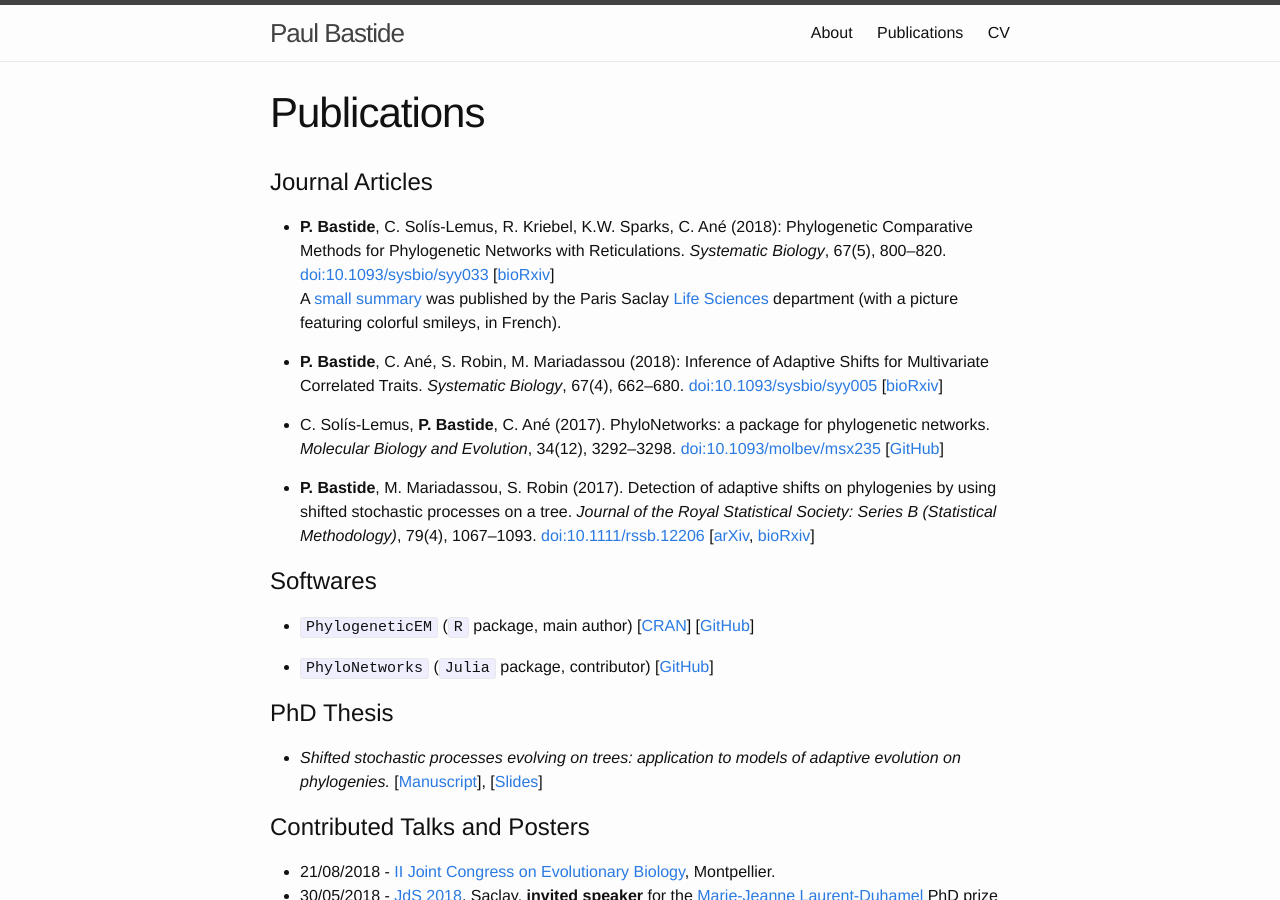
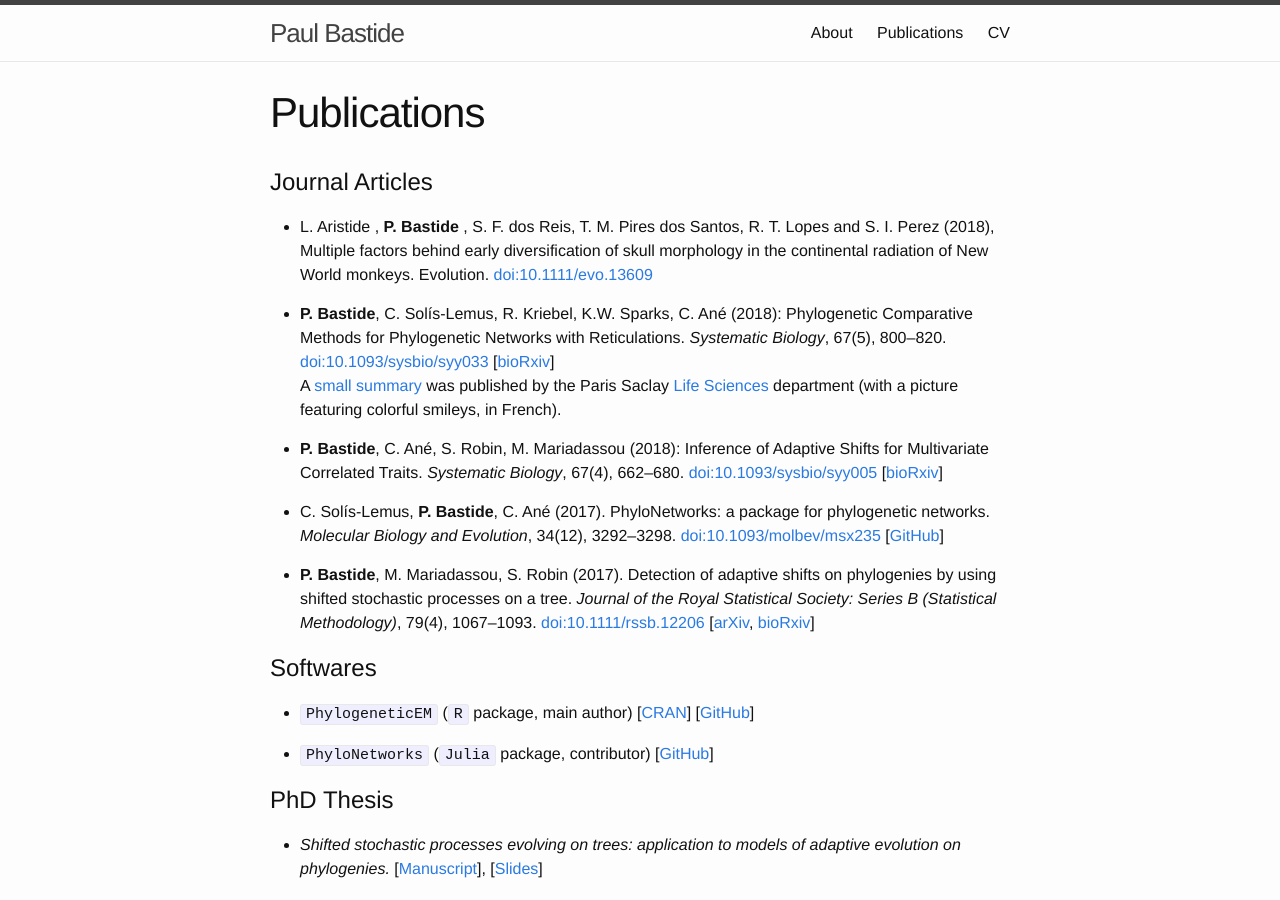
Before and after one commit to pbastide/pbastide.github.io, a Jekyll site: the page built from publi.md, in a window 1280 px wide and 900 px high. Built offline with Jekyll 4.4.1, drawn with Linux system fonts in a browser that asks for light colours.

Commit message:
Article.

```diff
--- a/publi.md
+++ b/publi.md
@@ -5,6 +5,8 @@ weight: 3
 ---
 
 # Journal Articles
+
+* L. Aristide , **P. Bastide** , S. F. dos Reis, T. M. Pires dos Santos, R. T. Lopes and S. I. Perez (2018), Multiple factors behind early diversification of skull morphology in the continental radiation of New World monkeys. Evolution. [doi:10.1111/evo.13609](https://onlinelibrary.wiley.com/doi/abs/10.1111/evo.13609)
 
 * **P. Bastide**, C. Solís-Lemus, R. Kriebel, K.W. Sparks, C. Ané (2018): Phylogenetic Comparative Methods for Phylogenetic Networks with Reticulations. *Systematic Biology*, 67(5), 800–820. [doi:10.1093/sysbio/syy033](https://academic.oup.com/sysbio/advance-article/doi/10.1093/sysbio/syy033/4985806?guestAccessKey=507189f8-9ff2-4e12-b17e-29c2a1b2e7ec) [[bioRxiv](https://doi.org/10.1101/194050)]
 A [small summary](https://www.scoop.it/t/life-sci-news-upsaclay?q=bastide) was published by the Paris Saclay [Life Sciences](https://www.universite-paris-saclay.fr/en/research/department/life-sciences) department (with a picture featuring colorful smileys, in French).
```
